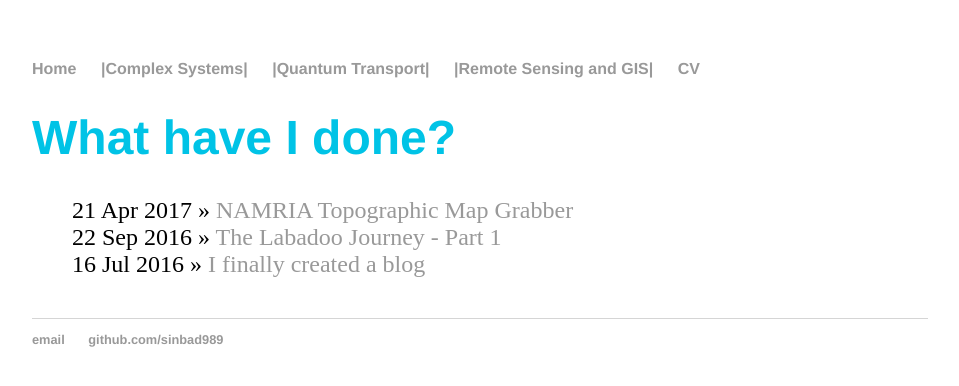
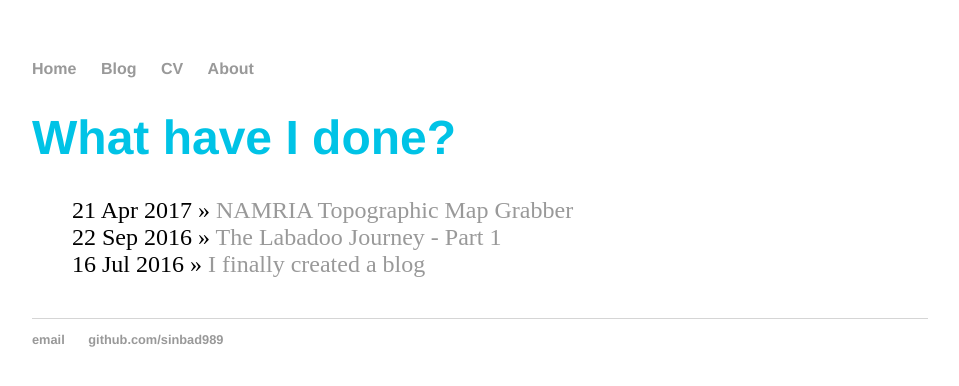
Before and after one commit to sinbad989/sinbad989.github.io, a Jekyll site: the page built from blog/index.html, in a window 1280 px wide. Shown: the top 386 px of the page, without its empty margins (160-1119 px from the left). Built offline with Jekyll 4.4.1, drawn with Linux system fonts in a browser that asks for light colours.

Commit message:
Update default.html

```diff
--- a/_layouts/default.html
+++ b/_layouts/default.html
@@ -9,12 +9,13 @@
 			<nav>
 	    		<ul>
 	        		<li><a href="/">Home</a></li>
+				<!--
 				<li><a href="/cs">|Complex Systems|</a></li>
 				<li><a href="/cs">|Quantum Transport|</a></li>
-				<li><a href="/cs">|Remote Sensing and GIS|</a></li>
+				<li><a href="/cs">|Remote Sensing and GIS|</a></li>-->
+				<li><a href="/blog">Blog</a></li>
 				<li><a href="/cv">CV</a></li>
-				<!--<li><a href="/about">About</a></li>
-	        		<li><a href="/blog">Blog</a></li>-->
+				<li><a href="/about">About</a></li>
 	    		</ul>
 			</nav>
 			<div class="container">
```
